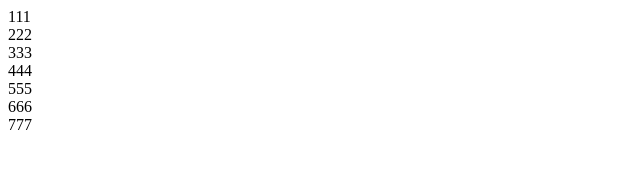
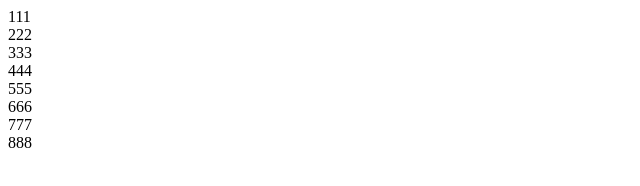
Before and after one commit to lipulin/jjjj, a plain HTML site: page index.html in a window 1280 px wide. Shown: the full height of the page, 0-640 px from the left. Drawn offline with Linux system fonts and the light colour scheme.

Commit message:
Update index.html

```diff
--- a/index.html
+++ b/index.html
@@ -27,5 +27,8 @@
     <div>
         777
     </div>
+    <div>
+        888
+    </div>
 </body>
 </html>
```
